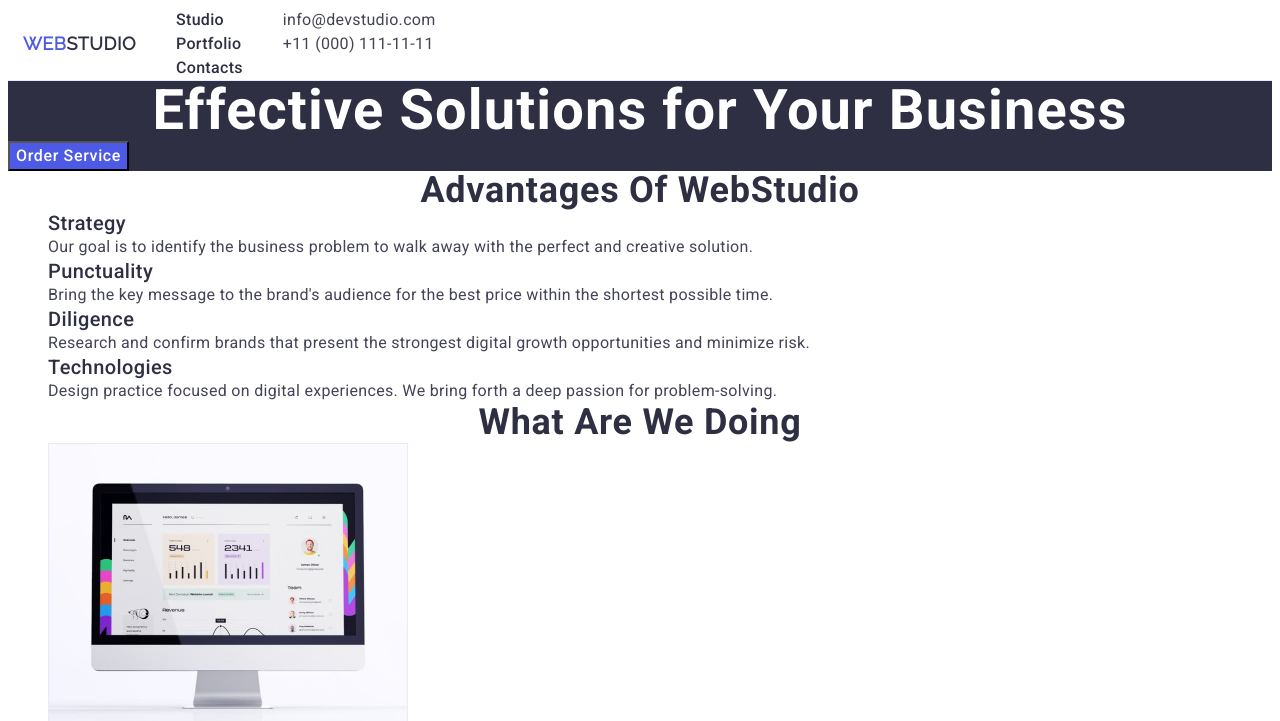
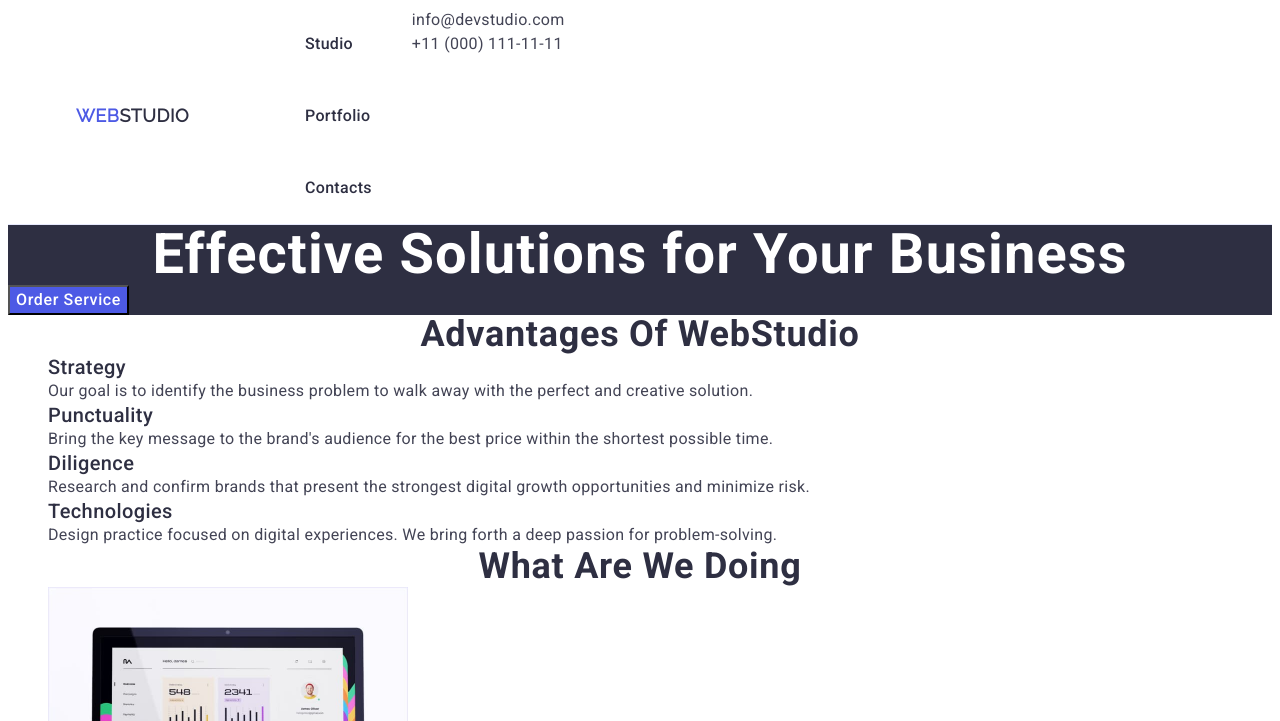
Before and after one commit to olhafilipenko160695/goit-markup-hw-03, a plain HTML site: page index.html in a window 1280 px wide. Shown: the top 721 px of the page. Drawn offline with Linux system fonts and the light colour scheme.

Commit message:
Update styles.css

```diff
--- a/css/styles.css
+++ b/css/styles.css
@@ -31,7 +31,7 @@ h1, h2, h3, h4, h5, h6, p, ul{
 }
 .container{
     width: 1158px;
-    margin: 0;
+    margin: 0 auto;
     padding: 0 15px;
 }
 .nav-menu{
@@ -57,6 +57,7 @@ font-size: 18px;
 line-height: 1.17;
 letter-spacing: 0.03em;
 text-transform: uppercase;
+margin-right: 76px;
 }
 .studio-text{
     color: var(--background-dark);
@@ -76,7 +77,10 @@ text-transform: uppercase;
     font-size: 16px;
     line-height: 24px;
     text-decoration: none;
-    letter-spacing: 0.02em
+    letter-spacing: 0.02em;
+    display: flex;
+    gap: 40px;
+    padding: 24px 0;
 }
 
 .ul-one a:hover, .ul-one a:focus, .ul-one a:active {
```
